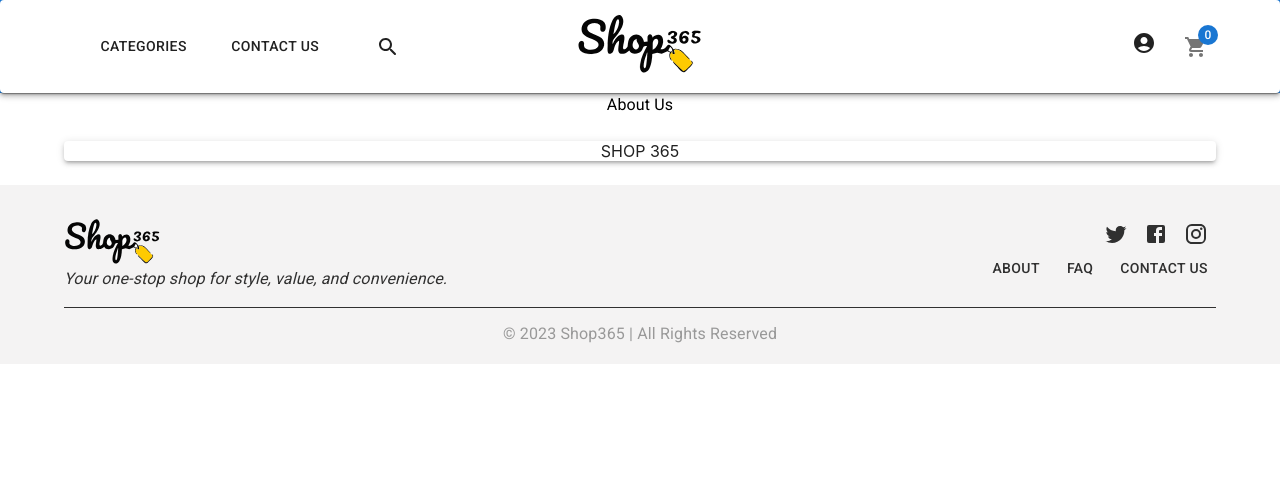
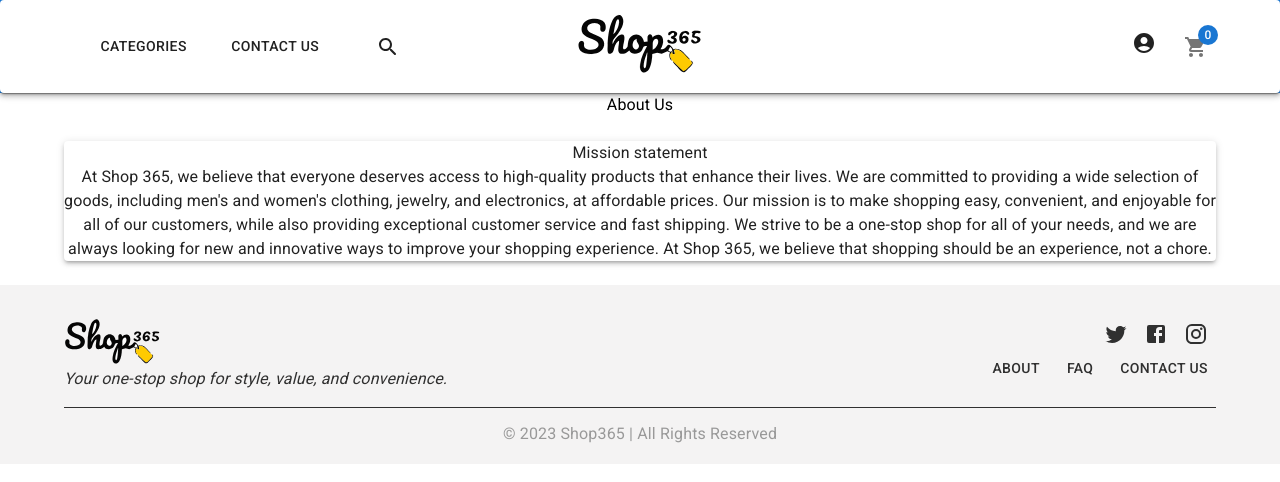
Before and after one commit to iosazee/shop-365, a React (Create React App) app: page /about in a window 1280 px wide. Shown: the top 482 px of the page. Built offline with nearby package versions, Linux system fonts and the light colour scheme; no server answers; the database is empty.

Commit message:
Added mission statement

```diff
--- a/src/components/About.js
+++ b/src/components/About.js
@@ -7,7 +7,12 @@ function About(){
         <Container>
             <Typography>About Us</Typography>
             <Paper elevation={3} sx={{my: 3}}>
-                SHOP 365
+                <Typography>
+                    Mission statement
+                </Typography>
+                <Typography>
+                At Shop 365, we believe that everyone deserves access to high-quality products that enhance their lives. We are committed to providing a wide selection of goods, including men's and women's clothing, jewelry, and electronics, at affordable prices. Our mission is to make shopping easy, convenient, and enjoyable for all of our customers, while also providing exceptional customer service and fast shipping. We strive to be a one-stop shop for all of your needs, and we are always looking for new and innovative ways to improve your shopping experience. At Shop 365, we believe that shopping should be an experience, not a chore.
+                </Typography>
             </Paper>
         </Container>
     )
```
